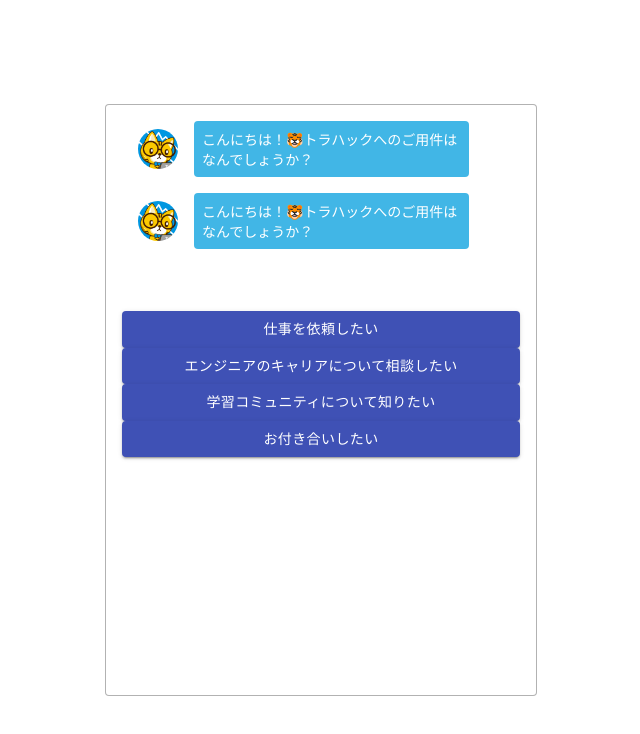
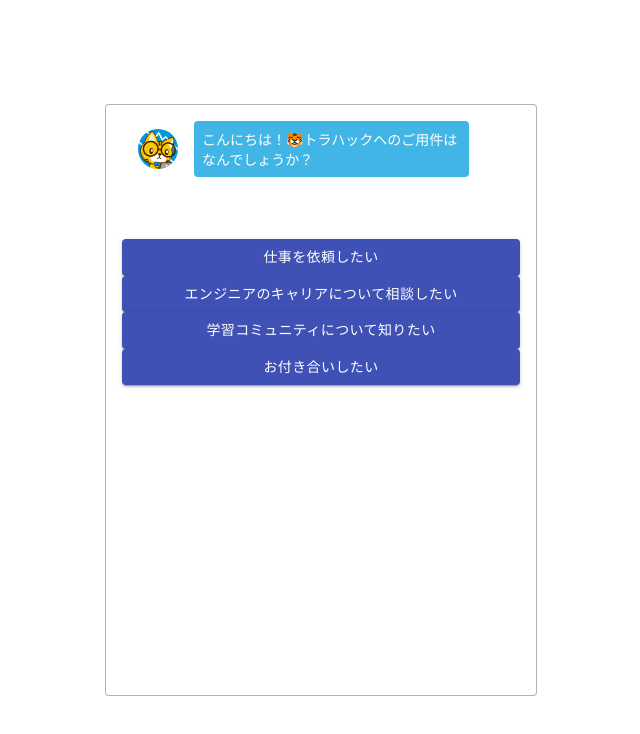
Before and after one commit to Nukesaku-k/react-training, a React (Create React App) app in the folder chatbot-demo/: page / in a window 1280 px wide. Shown: the top 734 px of the page, without its empty margins (319-959 px from the left). Built offline with nearby package versions, Linux system fonts and the light colour scheme.

Commit message:
turn off StrictMode and resolve some warnings.

```diff
--- a/chatbot-demo/src/App.jsx
+++ b/chatbot-demo/src/App.jsx
@@ -14,7 +14,7 @@ export default class App extends React.Component {
       dataset: defaultDataset,
       open: false
     };
-    this.selectAnswer = this.selectAnswer.bind(this);
+    // this.selectAnswer = this.selectAnswer.bind(this);
   }
 
   displayNextQuestion = (nextQuestionId) => {
--- a/chatbot-demo/src/components/Answer.jsx
+++ b/chatbot-demo/src/components/Answer.jsx
@@ -11,7 +11,7 @@ const Answer = (props) => {
   // 後々使うので一旦コメントアウト
   // const classes = useStyles();
   return(
-    <Button variant="contained" color="primary" onClick={() => props.select(props.content, props.nextId)} key={props.key}>
+    <Button variant="contained" color="primary" onClick={() => props.select(props.content, props.nextId)} >
       {props.content}
     </Button>
   )
--- a/chatbot-demo/src/components/AnswersList.jsx
+++ b/chatbot-demo/src/components/AnswersList.jsx
@@ -6,7 +6,7 @@ const AnswersList = (props) => {
   return(
     <div className="c-grid__answer">
       {props.answers.map((value, index) => {
-        return <Answer content={value.content} nextId={value.nextId} key={index.toString} select={props.select}/>
+        return <Answer content={value.content} nextId={value.nextId} key={String(index)} select={props.select}/>
       })}
     </div>
   )
--- a/chatbot-demo/src/components/Chats.jsx
+++ b/chatbot-demo/src/components/Chats.jsx
@@ -17,7 +17,7 @@ const Chats = (props) => {
   return (
     <List className={classes.root}>
       {props.chats.map((chat, index) => {
-        return <Chat text={chat.text} type={chat.type} key={index.toString}/>
+        return <Chat text={chat.text} type={chat.type} key={String(index)}/>
       })}
     </List>
   )
--- a/chatbot-demo/src/index.js
+++ b/chatbot-demo/src/index.js
@@ -10,9 +10,10 @@ import '@fontsource/roboto/700.css';
 
 const root = ReactDOM.createRoot(document.getElementById('root'));
 root.render(
-  <React.StrictMode>
-    <App />
-  </React.StrictMode>
+  <App />
+  // <React.StrictMode>
+    // <App />
+  // </React.StrictMode>
 );
 
 // If you want to start measuring performance in your app, pass a function
```
